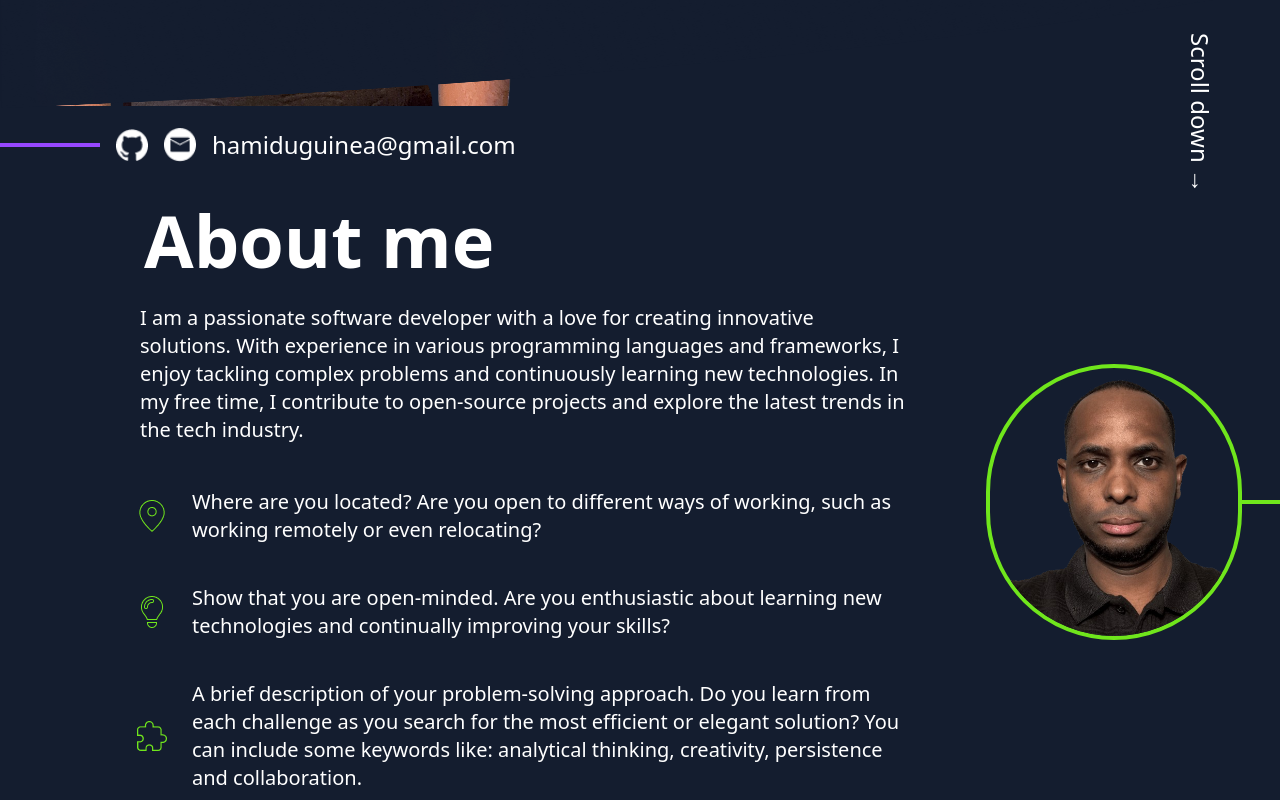
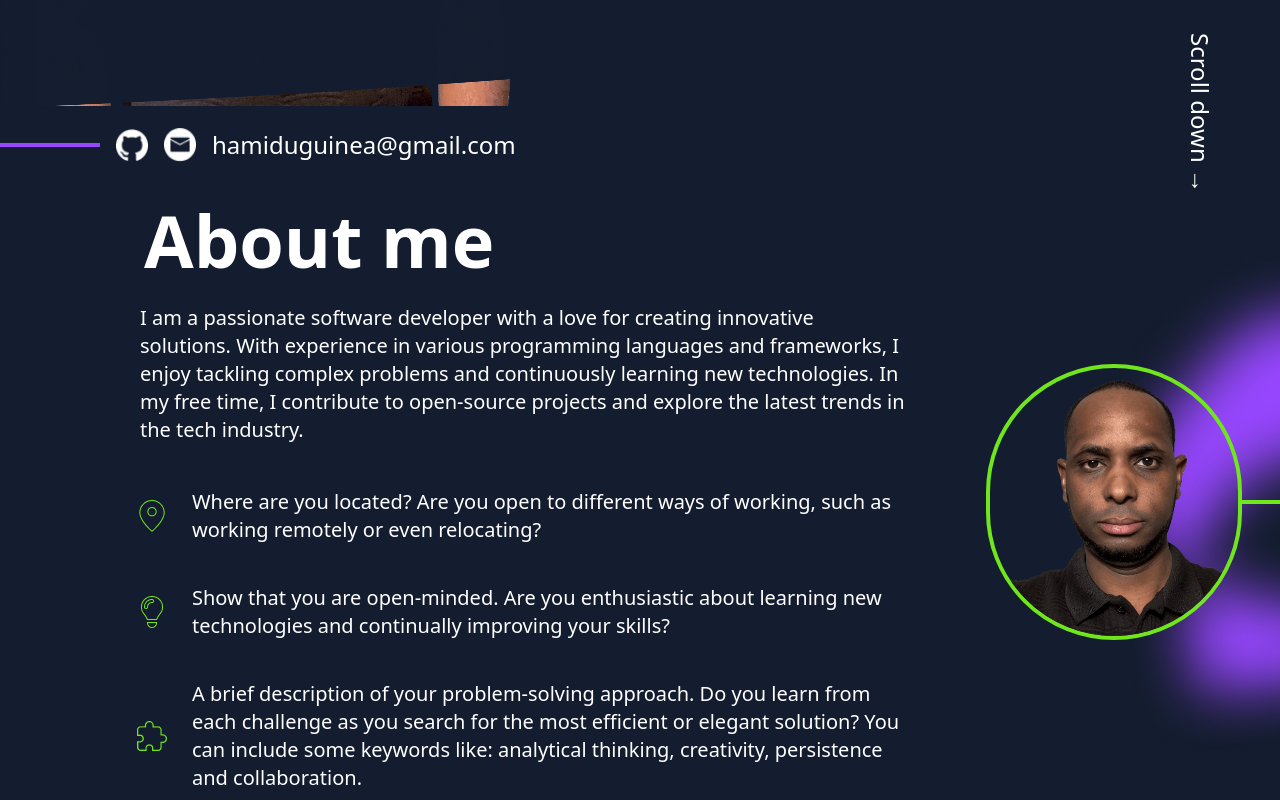
Before and after one commit to Hamidou-ctr/my-website, an Angular app: page / in a window 1280 px wide. Shown: the part 607-1407 px from the top of the page. Built offline with nearby package versions, Linux system fonts and the light colour scheme.

Commit message:
Refactor code structure for improved readability and maintainability

```diff
--- a/src/app/components/about-me/about-me.css
+++ b/src/app/components/about-me/about-me.css
@@ -0,0 +1,23 @@
+@media screen and (min-width: 800px) {
+  section {
+    background-image: url('../../../../public/img/purple_shadow_about_me.png');
+    background-repeat: no-repeat;
+    background-attachment: scroll;
+    background-size: clamp(50vw, 35vh, 100px) auto;
+    background-position: center right -300px;
+  }
+}
+
+@media screen and (min-width: 1100px) {
+  section {
+    background-size: clamp(40vw, 35vh, 100px) auto;
+    background-position: center right -300px;
+  }
+}
+
+@media screen and (min-width: 1440px) {
+  section {
+    background-position: center right -700px;
+    background-size: 70vw 45vh;
+  }
+}
--- a/src/app/components/about-me/about-me.html
+++ b/src/app/components/about-me/about-me.html
@@ -35,8 +35,8 @@
   </div>
   <img
     src="img/profil2.png"
-    class="hidden md:block max-w-90 w-[20%] ml-[5%] 2xl:ml-50 rounded-full border-4 border-[#70E61C]"
+    class="hidden tb:block max-w-90 w-[20%] ml-[5%] 2xl:ml-50 rounded-full border-4 border-[#70E61C]"
     alt=""
   />
-  <p class="hidden md:block min-w-[3%] bg-[#70E61C] h-1 flex-1"></p>
+  <p class="hidden tb:block min-w-[3%] bg-[#70E61C] h-1 flex-1"></p>
 </section>
```
Also changed, not shown: public/img/purple_shadow_about_me.png (renamed from public/img/purple_shadow_about me.png).
